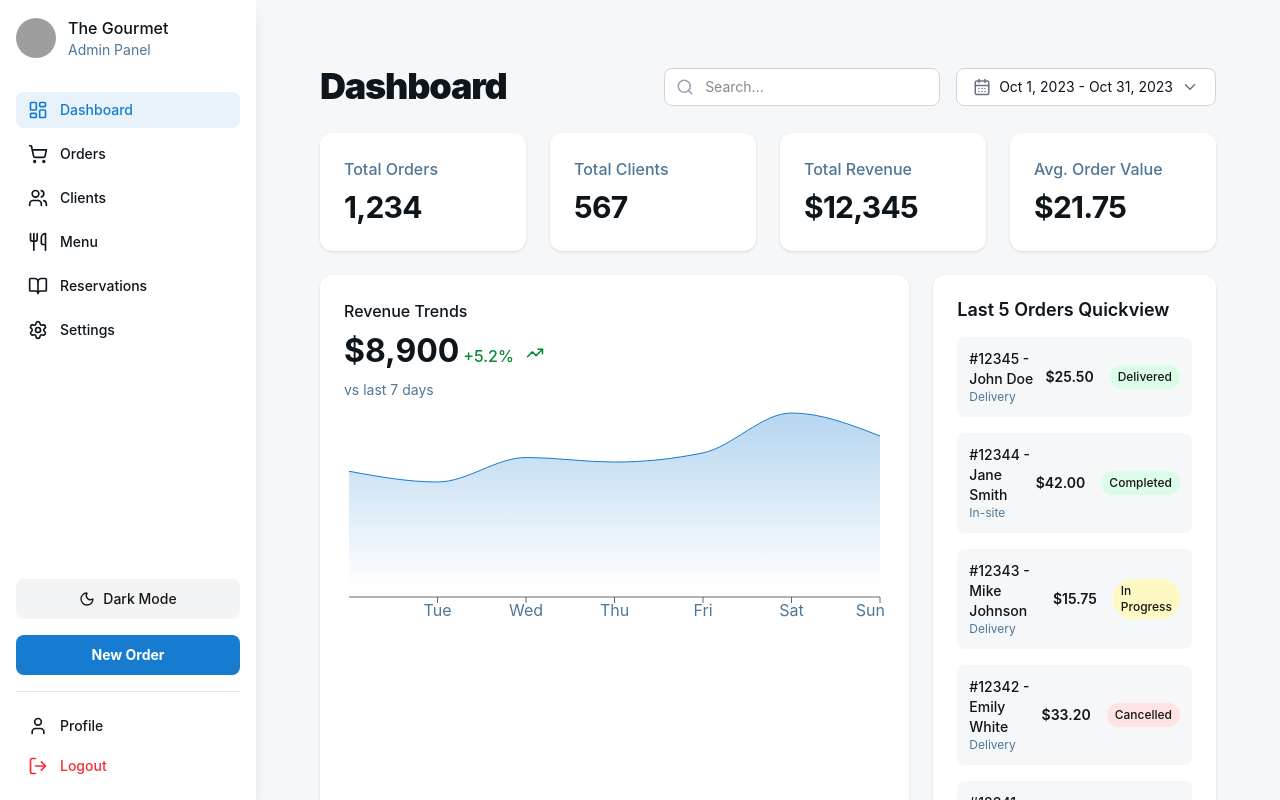
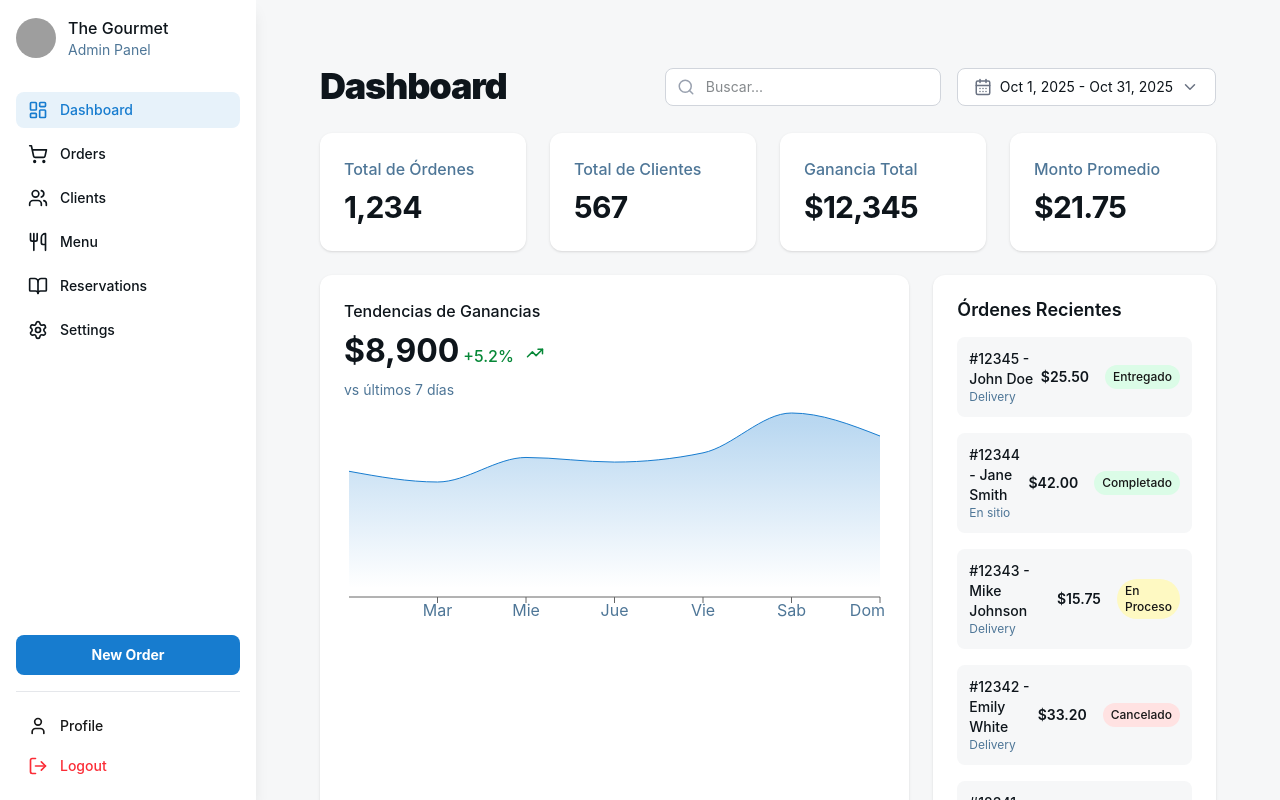
Before and after one commit to leobigott98/rodizio-admin, a Next.js app: page / in a window 1280 px wide. Shown: the top 800 px of the page. Built offline with nearby package versions, Linux system fonts and the light colour scheme; grey boxes are pictures that could not be loaded.

Commit message:
Translated dashboard to spanish

```diff
--- a/src/app/globals.css
+++ b/src/app/globals.css
@@ -51,6 +51,17 @@
   }
 }
 
+/* Manual overrides (highest precedence when class is present on <html>) */
+.light {
+  --background: var(--color-background-light);
+  --foreground: #171717;
+}
+
+.dark {
+  --background: var(--color-background-dark);
+  --foreground: #f5f5f5;
+}
+
 /*
   ──────────────────────────────
   🧱 BASE STYLES
--- a/src/app/orders/page.tsx
+++ b/src/app/orders/page.tsx
@@ -10,21 +10,21 @@ type Order = {
   client: string;
   amount: string;
   date: string;
-  status: "Delivered" | "Preparing" | "Pending" | "Canceled";
+  status: "Entregado" | "Preparando" | "Pendiente" | "Cancelado";
 };
 
 const orders: Order[] = [
-  { id: "#12345", client: "John Doe", amount: "$25.50", date: "2023-10-27", status: "Delivered" },
-  { id: "#12346", client: "Jane Smith", amount: "$42.00", date: "2023-10-27", status: "Preparing" },
-  { id: "#12347", client: "Peter Jones", amount: "$15.75", date: "2023-10-26", status: "Pending" },
-  { id: "#12348", client: "Mary Williams", amount: "$30.00", date: "2023-10-26", status: "Canceled" },
+  { id: "#12345", client: "John Doe", amount: "$25.50", date: "2023-10-27", status: "Entregado" },
+  { id: "#12346", client: "Jane Smith", amount: "$42.00", date: "2023-10-27", status: "Preparando" },
+  { id: "#12347", client: "Peter Jones", amount: "$15.75", date: "2023-10-26", status: "Pendiente" },
+  { id: "#12348", client: "Mary Williams", amount: "$30.00", date: "2023-10-26", status: "Cancelado" },
 ];
 
 const statusColors: Record<Order["status"], string> = {
-  Delivered: "bg-green-100 text-green-800 dark:bg-green-900 dark:text-green-300",
-  Preparing: "bg-orange-100 text-orange-800 dark:bg-orange-900 dark:text-orange-300",
-  Pending: "bg-yellow-100 text-yellow-800 dark:bg-yellow-900 dark:text-yellow-300",
-  Canceled: "bg-red-100 text-red-800 dark:bg-red-900 dark:text-red-300",
+  Entregado: "bg-green-100 text-green-800 dark:bg-green-900 dark:text-green-300",
+  Preparando: "bg-orange-100 text-orange-800 dark:bg-orange-900 dark:text-orange-300",
+  Pendiente: "bg-yellow-100 text-yellow-800 dark:bg-yellow-900 dark:text-yellow-300",
+  Cancelado: "bg-red-100 text-red-800 dark:bg-red-900 dark:text-red-300",
 };
 
 export default function OrdersPage() {
--- a/src/app/page.tsx
+++ b/src/app/page.tsx
@@ -13,10 +13,10 @@ import Layout from "../components/Layout";
 
 export default function Page() {
   const summaryCards = [
-    { label: "Total Orders", value: "1,234" },
-    { label: "Total Clients", value: "567" },
-    { label: "Total Revenue", value: "$12,345" },
-    { label: "Avg. Order Value", value: "$21.75" },
+    { label: "Total de Órdenes", value: "1,234" },
+    { label: "Total de Clientes", value: "567" },
+    { label: "Ganancia Total", value: "$12,345" },
+    { label: "Monto Promedio", value: "$21.75" },
   ];
 
   const orders = [
@@ -25,15 +25,15 @@ export default function Page() {
       name: "John Doe",
       type: "Delivery",
       amount: "$25.50",
-      status: "Delivered",
+      status: "Entregado",
       color: "green",
     },
     {
       id: "#12344",
       name: "Jane Smith",
-      type: "In-site",
+      type: "En sitio",
       amount: "$42.00",
-      status: "Completed",
+      status: "Completado",
       color: "green",
     },
     {
@@ -41,7 +41,7 @@ export default function Page() {
       name: "Mike Johnson",
       type: "Delivery",
       amount: "$15.75",
-      status: "In Progress",
+      status: "En Proceso",
       color: "yellow",
     },
     {
@@ -49,15 +49,15 @@ export default function Page() {
       name: "Emily White",
       type: "Delivery",
       amount: "$33.20",
-      status: "Cancelled",
+      status: "Cancelado",
       color: "red",
     },
     {
       id: "#12341",
       name: "Chris Green",
-      type: "In-site",
+      type: "En sitio",
       amount: "$55.00",
-      status: "Completed",
+      status: "Completado",
       color: "green",
     },
   ];
@@ -71,7 +71,7 @@ export default function Page() {
 
   return (
     <Layout>
-    <div className="relative flex min-h-screen w-full bg-background-light dark:bg-background-dark font-display">
+    <div className="relative flex min-h-screen w-full font-display">
           {/* Main content */}
           <main className="flex-1 p-8 overflow-y-auto">
             {/* Header */}
@@ -85,12 +85,13 @@ export default function Page() {
                 <div className="relative">
                   <input
                     type="text"
-                    placeholder="Search..."
+                    placeholder="Buscar..."
                     className="pl-10 pr-4 py-2 rounded-lg border border-gray-300 dark:border-gray-600 bg-white dark:bg-[#1C242E] text-sm text-[#0e151b] dark:text-white focus:outline-none focus:ring-2 focus:ring-primary"
                   />
                   <Search
                     className="absolute left-3 top-1/2 -translate-y-1/2 text-gray-400"
                     size={18}
+
                   />
                 </div>
 
@@ -101,7 +102,7 @@ export default function Page() {
                     size={18}
                   />
                   <span className="text-[#0e151b] dark:text-white text-sm">
-                    Oct 1, 2023 - Oct 31, 2023
+                    Oct 1, 2025 - Oct 31, 2025
                   </span>
                   <ChevronDown
                     className="text-gray-500 dark:text-gray-400"
@@ -133,7 +134,7 @@ export default function Page() {
               {/* Revenue trends */}
               <div className="lg:col-span-2 flex flex-col gap-2 rounded-xl bg-white dark:bg-[#1C242E] p-6 shadow-sm">
                 <p className="text-[#0e151b] dark:text-white text-base font-medium leading-normal">
-                  Revenue Trends
+                  Tendencias de Ganancias
                 </p>
 
                 <div className="flex gap-1 items-baseline">
@@ -147,7 +148,7 @@ export default function Page() {
                 </div>
 
                 <p className="text-[#4e7697] dark:text-gray-400 text-sm font-normal leading-normal">
-                  vs last 7 days
+                  vs últimos 7 días
                 </p>
 
                 {/* SVG Chart */}
@@ -157,14 +158,14 @@ export default function Page() {
               {/* Last 5 Orders */}
               <div className="flex flex-col gap-4 rounded-xl bg-white dark:bg-[#1C242E] p-6 shadow-sm">
                 <h3 className="text-[#0e151b] dark:text-white text-lg font-semibold leading-tight">
-                  Last 5 Orders Quickview
+                  Órdenes Recientes
                 </h3>
 
                 <div className="flex flex-col gap-4">
                   {orders.map(({ id, name, type, amount, status, color }) => (
                     <div
                       key={id}
-                      className="flex items-center justify-between p-3 rounded-lg bg-background-light dark:bg-background-dark"
+                      className="flex items-center justify-between p-3 rounded-lg bg-(--background)"
                     >
                       <div className="flex flex-col">
                         <p className="text-[#0e151b] dark:text-white text-sm font-medium">
@@ -195,14 +196,14 @@ export default function Page() {
             <div className="grid grid-cols-1 lg:grid-cols-2 gap-6 mb-6">
               <div className="bg-white dark:bg-[#1C242E] rounded-xl shadow-sm p-6">
                 <h2 className="text-[#0e151b] dark:text-white text-lg font-bold leading-tight tracking-[-0.015em] mb-4">
-                  Today&apos;s Reservation Occupancy
+                  Ocupación de Reservaciones de Hoy
                 </h2>
 
                 <div className="grid grid-cols-2 md:grid-cols-4 gap-4 text-center">
                   {reservations.map(({ time, percent, color }) => (
                     <div
                       key={time}
-                      className="flex flex-col gap-2 items-center p-3 rounded-lg bg-background-light dark:bg-background-dark"
+                      className="flex flex-col gap-2 items-center p-3 rounded-lg bg-(--background)"
                     >
                       <span className="text-sm text-[#4e7697] dark:text-gray-400">
                         {time}
@@ -216,7 +217,7 @@ export default function Page() {
                         />
                       </div>
                       <span className="text-sm font-semibold text-[#0e151b] dark:text-white">
-                        {percent}% Full
+                        {percent}% Lleno
                       </span>
                     </div>
                   ))}
@@ -226,7 +227,7 @@ export default function Page() {
               {/* Order Breakdown Chart */}
               <div className="bg-white dark:bg-[#1C242E] rounded-xl shadow-sm p-6">
                 <h2 className="text-[#0e151b] dark:text-white text-lg font-bold leading-tight tracking-[-0.015em] mb-4">
-                  Order Breakdown
+                  Desglose de Pedidos
                 </h2>
 
                 <div className="flex items-center justify-center flex-grow h-full">
@@ -267,7 +268,7 @@ export default function Page() {
                   <div className="flex items-center gap-2">
                     <div className="w-3 h-3 rounded-full bg-[#60a5fa]" />
                     <span className="text-sm text-[#0e151b] dark:text-white">
-                      In-site
+                      En sitio
                     </span>
                   </div>
                 </div>
--- a/src/components/RevenueChart.tsx
+++ b/src/components/RevenueChart.tsx
@@ -1,13 +1,13 @@
 import { AreaChart, Area, XAxis, Tooltip, ResponsiveContainer } from "recharts";
 
 const data = [
-  { day: "Mon", revenue: 8200 },
-  { day: "Tue", revenue: 7500 },
-  { day: "Wed", revenue: 9100 },
-  { day: "Thu", revenue: 8800 },
-  { day: "Fri", revenue: 9400 },
-  { day: "Sat", revenue: 12000 },
-  { day: "Sun", revenue: 10500 },
+  { day: "Lun", ganancia: 8200 },
+  { day: "Mar", ganancia: 7500 },
+  { day: "Mie", ganancia: 9100 },
+  { day: "Jue", ganancia: 8800 },
+  { day: "Vie", ganancia: 9400 },
+  { day: "Sab", ganancia: 12000 },
+  { day: "Dom", ganancia: 10500 },
 ];
 
 export function RevenueChart() {
@@ -25,7 +25,7 @@ export function RevenueChart() {
           <Tooltip />
           <Area
             type="monotone"
-            dataKey="revenue"
+            dataKey="ganancia"
             stroke="#177ccf"
             fillOpacity={1}
             fill="url(#colorPrimary)"
--- a/src/components/Sidebar.tsx
+++ b/src/components/Sidebar.tsx
@@ -44,7 +44,16 @@ export default function Sidebar() {
 
   useEffect(() => {
     const root = document.documentElement;
-    root.classList.toggle("dark", theme === "dark");
+
+    // Remove the opposite class and add the current theme class
+    if(theme === "dark"){
+      root.classList.remove("light");
+      root.classList.add("dark");
+    } else {
+      root.classList.remove("dark");
+      root.classList.add("light");
+    }
+
     localStorage.setItem("theme", theme);
   }, [theme]);
 
@@ -116,7 +125,7 @@ export default function Sidebar() {
         {/* Bottom Section */}
         <div className="flex flex-col gap-4 mt-6">
           {/* 🌓 Theme Toggle */}
-          <button
+         {/*  <button
             onClick={toggleTheme}
             className="flex items-center justify-center gap-2 h-10 rounded-lg bg-gray-100 dark:bg-gray-700 hover:bg-gray-200 dark:hover:bg-gray-600 text-sm font-medium transition-colors"
           >
@@ -129,7 +138,7 @@ export default function Sidebar() {
                 <Sun className="size-4" /> Light Mode
               </>
             )}
-          </button>
+          </button> */}
 
           <button className="w-full h-10 rounded-lg bg-primary text-white text-sm font-bold hover:bg-primary/90 transition-colors">
             New Order
```
